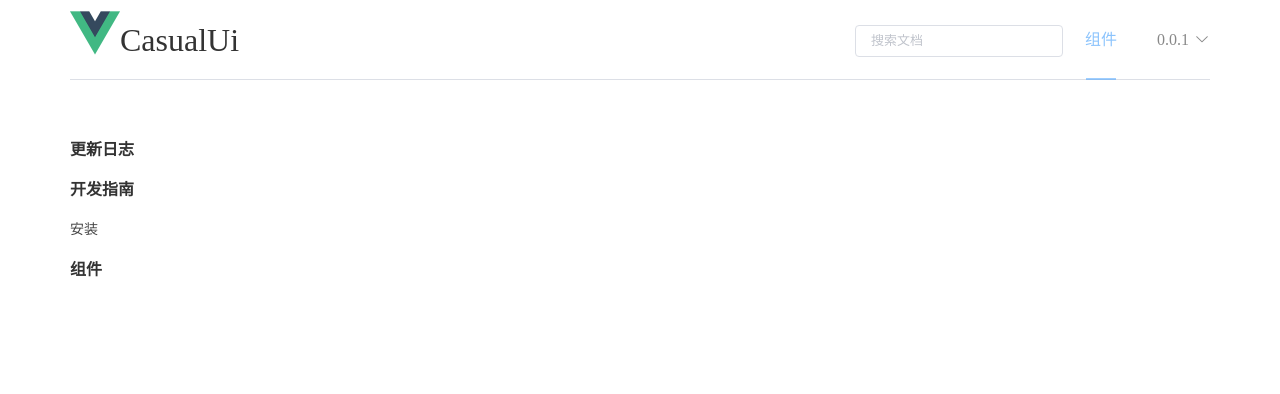
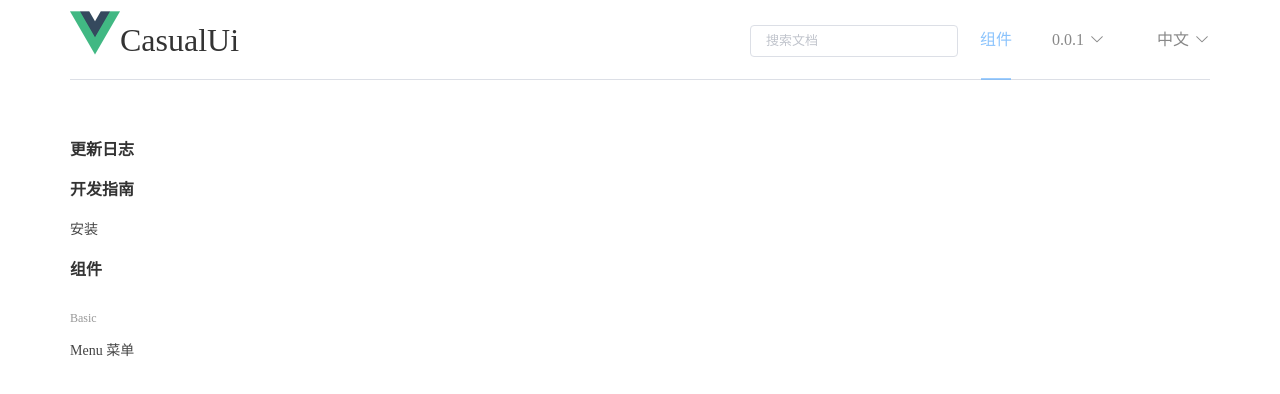
Before and after one commit to z-ml/casual-ui, a Vue app: page /#/ in a window 1280 px wide. Shown: the top 394 px of the page. Built offline with nearby package versions, Linux system fonts and the light colour scheme.

Commit message:
mdf '增加国际化'

```diff
--- a/package.json
+++ b/package.json
@@ -13,6 +13,7 @@
     "core-js": "^3.6.5",
     "element-ui": "^2.12.0",
     "vue": "^2.6.11",
+    "vue-i18n": "^8.27.1",
     "vue-router": "^3.2.0",
     "vuex": "^3.4.0"
   },
--- /dev/null
+++ b/src/i18n/index.js
@@ -0,0 +1,12 @@
+import Vue from 'vue';
+import VueI18n from 'vue-i18n'
+import messages from './langs';
+
+Vue.use(VueI18n);
+
+const i18n = new VueI18n({
+  locale: localStorage.getItem('CASUALUI_LANGUAGE') || 'zh',
+  messages
+})
+
+export default i18n
--- /dev/null
+++ b/src/i18n/langs/en.js
@@ -0,0 +1,22 @@
+const en = {
+  common: {
+
+  },
+  layout: {
+    menuHeader: {
+      en: 'en',
+      zh: 'zh',
+      Component: 'Component',
+      Search: 'Search'
+    },
+    menuLeft: {
+      ChangeLog: 'ChangeLog',
+      Development: 'Development',
+      Installation: 'Installation',
+      Components: 'Components',
+      Menu: 'Menu'
+    }
+  }
+}
+
+export default en
--- /dev/null
+++ b/src/i18n/langs/index.js
@@ -0,0 +1,6 @@
+import zh from './zh.js'
+import en from './en.js'
+export default {
+  zh,
+  en,
+}
--- /dev/null
+++ b/src/i18n/langs/zh.js
@@ -0,0 +1,22 @@
+const zh = {
+  common: {
+
+  },
+  layout: {
+    menuHeader: {
+      en: '英文',
+      zh: '中文',
+      Component: '组件',
+      Search: '搜索文档'
+    },
+    menuLeft: {
+      ChangeLog: '更新日志',
+      Development: '开发指南',
+      Installation: '安装',
+      Components: '组件',
+      Menu: 'Menu 菜单'
+    }
+  }
+}
+
+export default zh
--- a/src/main.js
+++ b/src/main.js
@@ -2,14 +2,16 @@ import Vue from 'vue'
 import App from './App.vue'
 import router from './router'
 import store from './store'
-import ElementUI from 'element-ui';
-import 'element-ui/lib/theme-chalk/index.css';
+import ElementUI from 'element-ui'
+import 'element-ui/lib/theme-chalk/index.css'
 import '@/assets/css/index.scss'
+import i18n from './i18n'
 
 Vue.use(ElementUI);
 Vue.config.productionTip = false
 new Vue({
   router,
   store,
+  i18n,
   render: h => h(App)
 }).$mount('#app')
--- a/src/router/index.js
+++ b/src/router/index.js
@@ -15,9 +15,20 @@ const routes = [
         component: ()=> import('../views/component/index.vue'),
         children: [
           {
+
+            path: 'installation',
+            name: 'installation',
+            component: ()=> import('../views/component/installation/index.vue'),
+          },
+          {
             path: 'changelog',
             name: 'changelog',
             component: ()=> import('../views/component/changelog/index.vue'),
+          },
+          {
+            path: 'menu',
+            name: 'menu',
+            component: ()=> import('../views/component/menu/index.vue'),
           }
         ]
       }
--- /dev/null
+++ b/src/views/component/installation/index.vue
@@ -0,0 +1,16 @@
+<template>
+  <div></div>
+</template>
+<script>
+export default {
+  props: {},
+  data() {
+    return {}
+  },
+  created() {},
+  methods: {},
+  watch: {},
+  components: {},
+}
+</script>
+<style lang="scss" scoped></style>
--- /dev/null
+++ b/src/views/component/menu/index.vue
@@ -0,0 +1,16 @@
+<template>
+  <div></div>
+</template>
+<script>
+export default {
+  props: {},
+  data() {
+    return {}
+  },
+  created() {},
+  methods: {},
+  watch: {},
+  components: {},
+}
+</script>
+<style lang="scss" scoped></style>
--- a/src/views/layout/components/menu-header.vue
+++ b/src/views/layout/components/menu-header.vue
@@ -13,7 +13,7 @@
             <el-input
               v-model="docKeyWord"
               size="small"
-              placeholder="搜索文档"
+              :placeholder="$t('layout.menuHeader.Search')"
             ></el-input>
           </li>
           <li class="nav-item" v-for="(item, index) in navList" :key="index">
@@ -21,7 +21,7 @@
               :to="{ name: item.name }"
               :class="getNavClass(item.name)"
             >
-              组件
+              {{ $t('layout.menuHeader.Component') }}
             </router-link>
           </li>
           <li class="nav-item">
@@ -37,6 +37,26 @@
               <el-dropdown-menu slot="dropdown">
                 <el-dropdown-item
                   v-for="(item, index) in versionList"
+                  :key="index"
+                  :command="item.value"
+                  >{{ item.label }}</el-dropdown-item
+                >
+              </el-dropdown-menu>
+            </el-dropdown>
+          </li>
+          <li class="nav-item">
+            <el-dropdown
+              class="nav-dropdown"
+              trigger="click"
+              @command="selectLanguage"
+            >
+              <span class="el-dropdown-link">
+                {{ this.docLanguage
+                }}<i class="el-icon-arrow-down el-icon--right"></i>
+              </span>
+              <el-dropdown-menu slot="dropdown">
+                <el-dropdown-item
+                  v-for="(item, index) in languageList"
                   :key="index"
                   :command="item.value"
                   >{{ item.label }}</el-dropdown-item
@@ -61,11 +81,16 @@ export default {
       type: Array,
       default: [],
     },
+    languageList: {
+      type: Array,
+      default: [],
+    },
   },
   data() {
     return {
       docKeyWord: '',
       docVersion: '',
+      docLanguage: '',
     }
   },
   created() {},
@@ -74,7 +99,17 @@ export default {
       return this.$route.name === name ? 'active' : ''
     },
     selectVersion(version) {
+      this.docVersion = this.versionList.find(
+        (row) => row.value === version
+      ).label
       this.$emit('selectVersion', version)
+    },
+    selectLanguage(language) {
+      this.docLanguage = this.languageList.find(
+        (row) => row.value === language
+      ).label
+      localStorage.setItem('CASUALUI_LANGUAGE', language)
+      this.$i18n.locale = language
     },
   },
   watch: {
@@ -82,6 +117,14 @@ export default {
       handler(val) {
         if (val) {
           this.docVersion = this.versionList[0].label
+        }
+      },
+      immediate: true,
+    },
+    languageList: {
+      handler(val) {
+        if (val) {
+          this.docLanguage = this.languageList[0].label
         }
       },
       immediate: true,
@@ -143,6 +186,9 @@ export default {
           list-style: none;
           position: relative;
           cursor: pointer;
+          &:last-child {
+            margin-left: 34px;
+          }
           a {
             text-decoration: none;
             color: #1989fa;
@@ -178,6 +224,11 @@ export default {
             padding-bottom: 6px;
             user-select: none;
           }
+          &:hover {
+            span {
+              color: #409eff;
+            }
+          }
         }
       }
     }
--- a/src/views/layout/components/menu-left.vue
+++ b/src/views/layout/components/menu-left.vue
@@ -3,20 +3,43 @@
     <div class="side-nav">
       <ul>
         <li class="nav-item">
-          <router-link :to="{ name: 'changelog' }">更新日志</router-link>
+          <router-link
+            :to="{ name: 'changelog' }"
+            :class="getNavClass('changelog')"
+            >更新日志</router-link
+          >
         </li>
-        <li class="nav-item" v-for="(item, index) in navList" :key="index">
-          <a>{{ item.label }}</a>
-          <template v-if="!!item.groupName"> </template>
-          <template v-else>
-            <ul v-for="(item, index) in item.groupList" :key="index">
         <li class="nav-item">
-                <router-link :to="{ name: item.value }">{{
-                  item.label
-                }}</router-link>
+          <a>{{ developmentGuide.label }}</a>
+          <ul
+            v-for="(item, index) in developmentGuide.componentList"
+            :key="index"
+          >
+            <li class="nav-item">
+              <router-link
+                :to="{ name: item.value }"
+                :class="getNavClass(item.value)"
+                >{{ item.label }}</router-link
+              >
             </li>
           </ul>
-          </template>
+        </li>
+        <li class="nav-item" v-for="(item, index) in groupList" :key="index">
+          <a>组件</a>
+          <div class="nav-group">
+            <div class="group-title">
+              {{ item.label }}
+            </div>
+            <ul v-for="(itm, index) in item.componentList" :key="index">
+              <li class="nav-item">
+                <router-link
+                  :to="{ name: itm.value }"
+                  :class="getNavClass(itm.value)"
+                  >{{ itm.label }}</router-link
+                >
+              </li>
+            </ul>
+          </div>
         </li>
       </ul>
     </div>
@@ -28,22 +51,21 @@ export default {
   props: {},
   data() {
     return {
-      navList: [
-        {
+      developmentGuide: {
         label: '开发指南',
-          groupList: [
+        componentList: [
           {
             label: '安装',
             value: 'installation',
           },
         ],
       },
-        {
-          label: '组件',
-          groupName: 'Basic',
       groupList: [
         {
-              label: '菜单',
+          label: 'Basic',
+          componentList: [
+            {
+              label: 'Menu 菜单',
               value: 'menu',
             },
           ],
@@ -52,7 +74,11 @@ export default {
     }
   },
   created() {},
-  methods: {},
+  methods: {
+    getNavClass(name) {
+      return this.$route.name === name ? 'active' : ''
+    },
+  },
   watch: {},
   components: {},
 }
@@ -98,7 +124,19 @@ export default {
           white-space: nowrap;
           text-overflow: ellipsis;
           font-weight: 400;
+          &:hover {
+            color: #409eff;
           }
+          &.active {
+            color: #409eff;
+          }
+        }
+      }
+      .group-title {
+        font-size: 12px;
+        color: #999;
+        line-height: 26px;
+        margin-top: 15px;
       }
     }
   }
--- a/src/views/layout/index.vue
+++ b/src/views/layout/index.vue
@@ -3,6 +3,7 @@
     <menu-header
       :nav-list="navList"
       :version-list="versionList"
+      :language-list="languageList"
       @selectVersion="selectVersion"
     ></menu-header>
     <section class="main">
@@ -27,6 +28,16 @@ export default {
         {
           label: '0.0.1',
           value: '0.0.1',
+        },
+      ],
+      languageList: [
+        {
+          label: '中文',
+          value: 'zh',
+        },
+        {
+          label: 'English',
+          value: 'en',
         },
       ],
     }
```
Also changed, not shown: 1 other file (tests, documents, lock files or other folders). Lines whose indentation alone changed are shown as unchanged.
